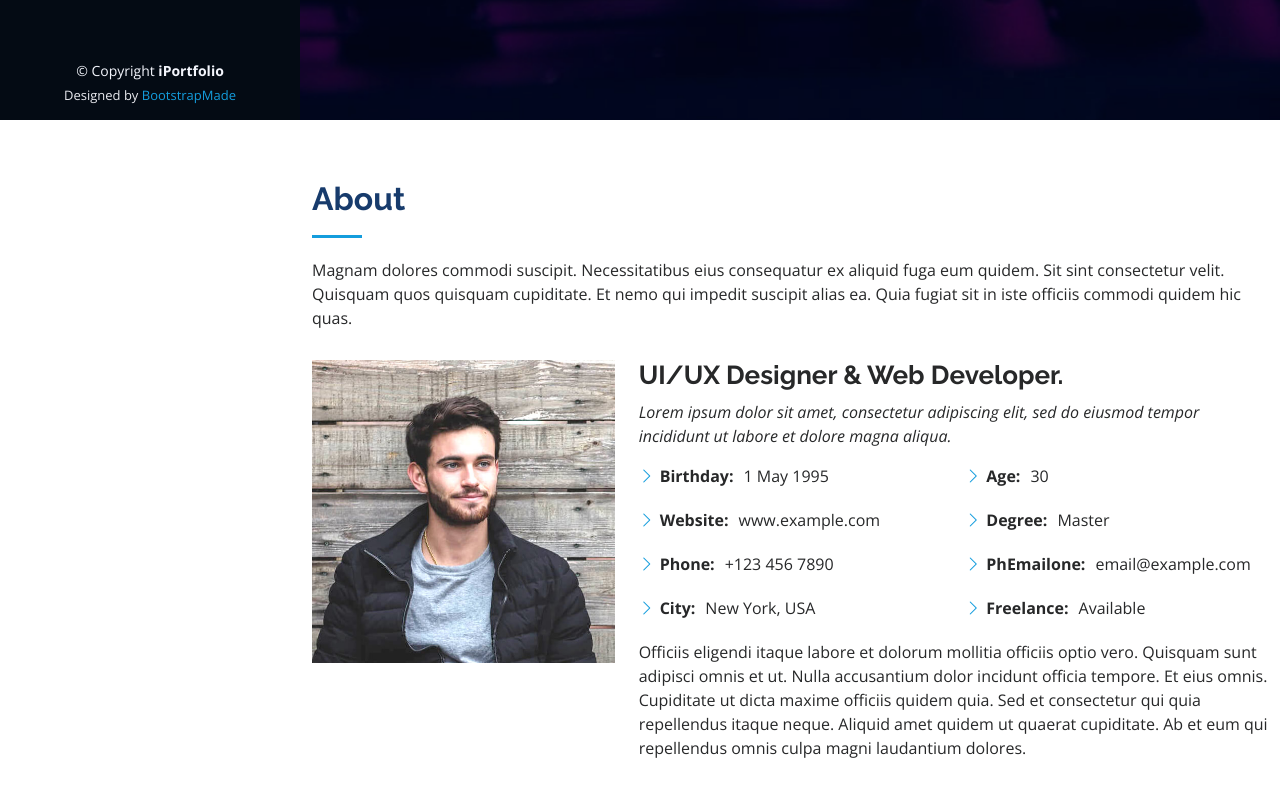
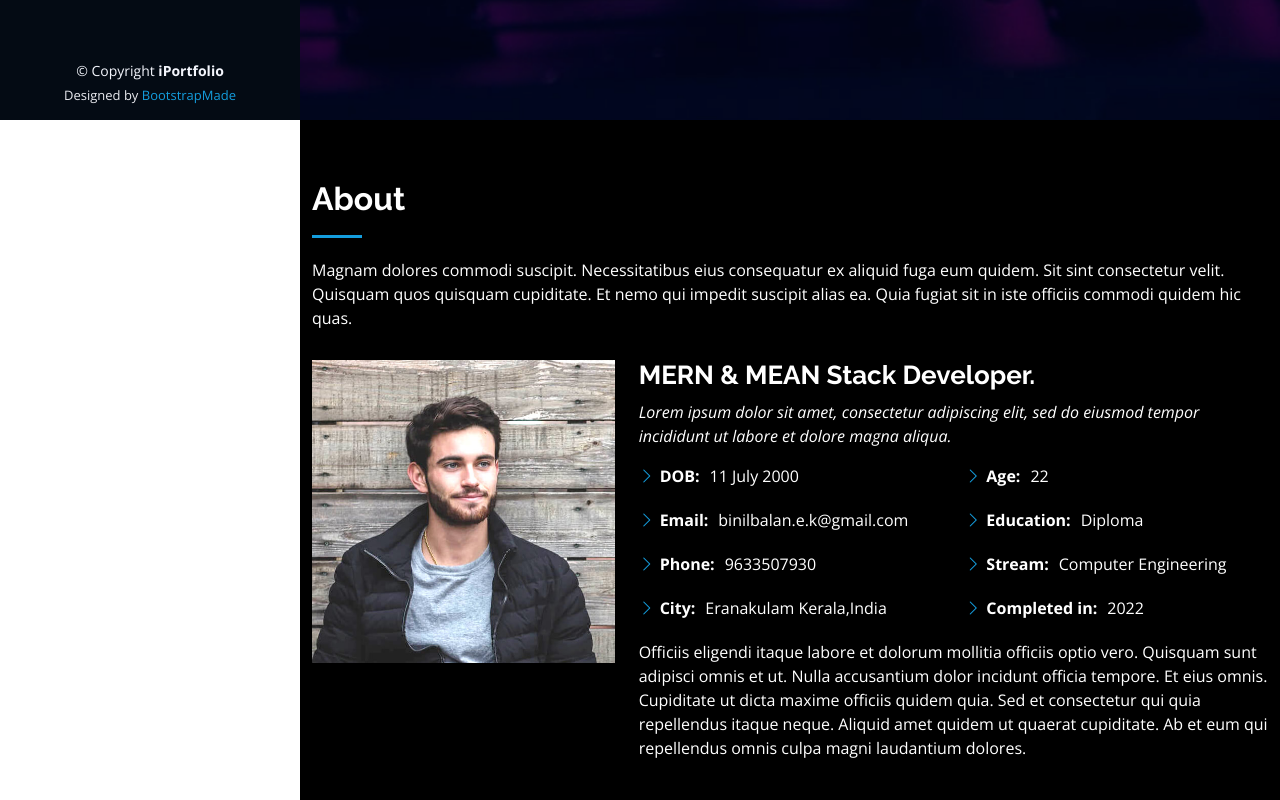
Before and after one commit to BINIL-BALAN/Binil-portfolio, a plain HTML site: page index.html in a window 1280 px wide. Shown: the part 680-1480 px from the top of the page. Drawn offline with nearby package versions, Linux system fonts and the light colour scheme.

Commit message:
About session edited

```diff
--- a/assets/css/style.css
+++ b/assets/css/style.css
@@ -314,7 +314,7 @@ section {
   margin-bottom: 20px;
   padding-bottom: 20px;
   position: relative;
-  color: #173b6c;
+  /* color: #173b6c; */
 }
 
 .section-title h2::after {
@@ -335,9 +335,20 @@ section {
 /*--------------------------------------------------------------
 # About
 --------------------------------------------------------------*/
+.about{
+  background-color: black;
+}
+.about-heading{
+  color: white;
+}
+
+.about p{
+  color: white;
+}
 .about .content h3 {
   font-weight: 700;
   font-size: 26px;
+  color: white;
   /* color: #173b6c; */
 }
 
@@ -350,6 +361,7 @@ section {
   margin-bottom: 20px;
   display: flex;
   align-items: center;
+  color: white;
 }
 
 .about .content ul strong {
--- a/index.html
+++ b/index.html
@@ -5,7 +5,7 @@
   <meta charset="utf-8">
   <meta content="width=device-width, initial-scale=1.0" name="viewport">
 
-  <title>iPortfolio Bootstrap Template - Index</title>
+  <title>Binil E B</title>
   <meta content="" name="description">
   <meta content="" name="keywords">
 
@@ -85,8 +85,8 @@
       <div class="container">
 
         <div class="section-title">
-          <h2>About</h2>
-          <p>Magnam dolores commodi suscipit. Necessitatibus eius consequatur ex aliquid fuga eum quidem. Sit sint consectetur velit. Quisquam quos quisquam cupiditate. Et nemo qui impedit suscipit alias ea. Quia fugiat sit in iste officiis commodi quidem hic quas.</p>
+          <h2 class="about-heading">About</h2>
+          <p >Magnam dolores commodi suscipit. Necessitatibus eius consequatur ex aliquid fuga eum quidem. Sit sint consectetur velit. Quisquam quos quisquam cupiditate. Et nemo qui impedit suscipit alias ea. Quia fugiat sit in iste officiis commodi quidem hic quas.</p>
         </div>
 
         <div class="row">
@@ -94,7 +94,7 @@
             <img src="assets/img/profile-img.jpg" class="img-fluid" alt="">
           </div>
           <div class="col-lg-8 pt-4 pt-lg-0 content" data-aos="fade-left">
-            <h3>UI/UX Designer &amp; Web Developer.</h3>
+            <h3>MERN &amp; MEAN Stack Developer.</h3>
             <p class="fst-italic">
               Lorem ipsum dolor sit amet, consectetur adipiscing elit, sed do eiusmod tempor incididunt ut labore et dolore
               magna aliqua.
@@ -102,18 +102,18 @@
             <div class="row">
               <div class="col-lg-6">
                 <ul>
-                  <li><i class="bi bi-chevron-right"></i> <strong>Birthday:</strong> <span>1 May 1995</span></li>
-                  <li><i class="bi bi-chevron-right"></i> <strong>Website:</strong> <span>www.example.com</span></li>
-                  <li><i class="bi bi-chevron-right"></i> <strong>Phone:</strong> <span>+123 456 7890</span></li>
-                  <li><i class="bi bi-chevron-right"></i> <strong>City:</strong> <span>New York, USA</span></li>
+                  <li><i class="bi bi-chevron-right"></i> <strong>DOB:</strong> <span>11 July 2000</span></li>
+                  <li><i class="bi bi-chevron-right"></i> <strong>Email:</strong> <span>binilbalan.e.k@gmail.com</span></li>
+                  <li><i class="bi bi-chevron-right"></i> <strong>Phone:</strong> <span>9633507930</span></li>
+                  <li><i class="bi bi-chevron-right"></i> <strong>City:</strong> <span>Eranakulam Kerala,India</span></li>
                 </ul>
               </div>
               <div class="col-lg-6">
                 <ul>
-                  <li><i class="bi bi-chevron-right"></i> <strong>Age:</strong> <span>30</span></li>
-                  <li><i class="bi bi-chevron-right"></i> <strong>Degree:</strong> <span>Master</span></li>
-                  <li><i class="bi bi-chevron-right"></i> <strong>PhEmailone:</strong> <span>email@example.com</span></li>
-                  <li><i class="bi bi-chevron-right"></i> <strong>Freelance:</strong> <span>Available</span></li>
+                  <li><i class="bi bi-chevron-right"></i> <strong>Age:</strong> <span>22</span></li>
+                  <li><i class="bi bi-chevron-right"></i> <strong>Education:</strong> <span>Diploma</span></li>
+                  <li><i class="bi bi-chevron-right"></i> <strong>Stream:</strong> <span>Computer Engineering</span></li>
+                  <li><i class="bi bi-chevron-right"></i> <strong>Completed in:</strong> <span>2022</span></li>
                 </ul>
               </div>
             </div>
```
